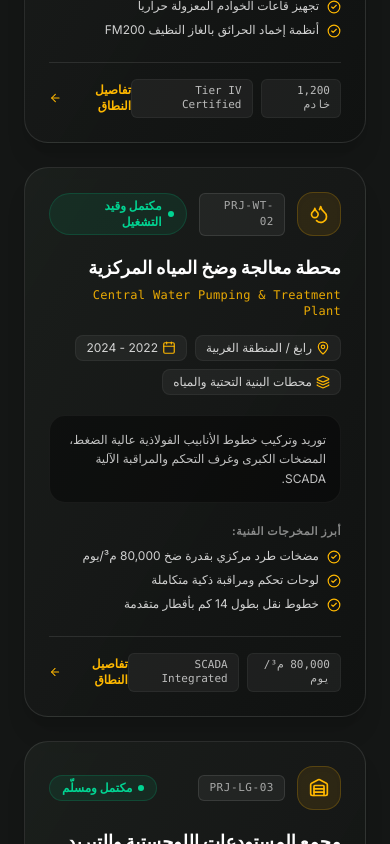
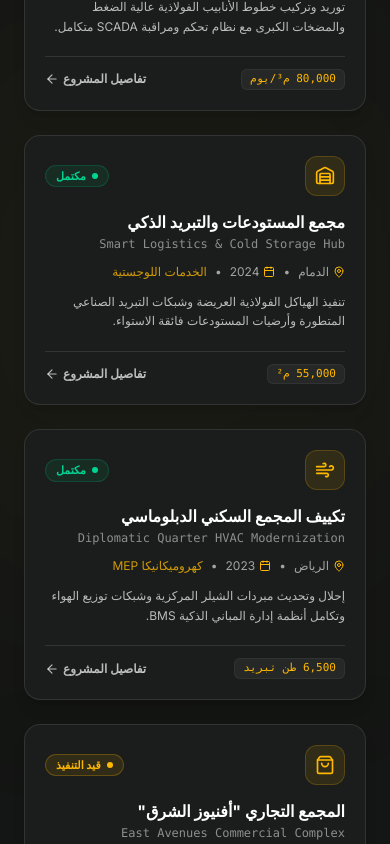
Before and after one commit to ahmedbondok2019/power-react, a React (Vite) app: page /projects in a window 390 px wide. Shown: the part 6860-7704 px from the top of the page. Built offline with nearby package versions, Linux system fonts and the light colour scheme; a web font is replaced by a local one.

Commit message:
Streamline Additional Projects cards to be minimalist and clean

```diff
--- a/src/components/projects/AdditionalProjectsSection.jsx
+++ b/src/components/projects/AdditionalProjectsSection.jsx
@@ -14,185 +14,126 @@ import {
   MapPin,
   Calendar,
   Layers,
-  CheckCircle2,
-  Clock,
-  ArrowLeft,
-  Sparkles,
-  ShieldCheck,
-  Zap
+  ArrowLeft
 } from 'lucide-react';
 
 const ADDITIONAL_PROJECTS_DATA = [
   {
     id: 'data-center-riyadh',
-    code: 'PRJ-DC-01',
-    title: 'مركز البيانات السحابية فائق الأمان (Tier IV)',
+    title: 'مركز البيانات السحابية (Tier IV)',
     titleEn: 'Hyperscale Tier IV Cloud Data Center',
-    category: 'مراكز البيانات والاتصالات',
+    category: 'مراكز البيانات',
     location: 'الرياض',
-    year: '2023 - 2024',
-    status: 'مكتمل بنجاح',
+    year: '2024',
+    status: 'مكتمل',
     statusType: 'completed',
     icon: Server,
-    scope: 'تنفيذ أعمال البنية التحتية الحرجة، أنظمة التبريد السائل الدقيق (Precision Cooling)، ومولدات الطاقة الاحتياطية المستمرة.',
-    deliverables: [
-      'أنظمة الطاقة غير المنقطعة (UPS) بقدرة 10MVA',
-      'تجهيز قاعات الخوادم المعزولة حرارياً',
-      'أنظمة إخماد الحرائق بالغاز النظيف FM200'
-    ],
-    specs: { capacity: '1,200 خادم', standard: 'Tier IV Certified' }
+    scope: 'تنفيذ أعمال البنية التحتية الحرجة، أنظمة التبريد السائل الدقيق، ومولدات الطاقة غير المنقطعة UPS بقدرة 10MVA.',
+    highlight: 'Tier IV Certified'
   },
   {
     id: 'water-treatment-rabigh',
-    code: 'PRJ-WT-02',
     title: 'محطة معالجة وضخ المياه المركزية',
     titleEn: 'Central Water Pumping & Treatment Plant',
-    category: 'محطات البنية التحتية والمياه',
-    location: 'رابغ / المنطقة الغربية',
-    year: '2022 - 2024',
-    status: 'مكتمل وقيد التشغيل',
+    category: 'البنية التحتية والمياه',
+    location: 'رابغ',
+    year: '2024',
+    status: 'مكتمل',
     statusType: 'completed',
     icon: Droplets,
-    scope: 'توريد وتركيب خطوط الأنابيب الفولاذية عالية الضغط، المضخات الكبرى وغرف التحكم والمراقبة الآلية SCADA.',
-    deliverables: [
-      'مضخات طرد مركزي بقدرة ضخ 80,000 م³/يوم',
-      'لوحات تحكم ومراقبة ذكية متكاملة',
-      'خطوط نقل بطول 14 كم بأقطار متقدمة'
-    ],
-    specs: { output: '80,000 م³/يوم', control: 'SCADA Integrated' }
+    scope: 'توريد وتركيب خطوط الأنابيب الفولاذية عالية الضغط والمضخات الكبرى مع نظام تحكم ومراقبة SCADA متكامل.',
+    highlight: '80,000 م³/يوم'
   },
   {
     id: 'logistics-hub-dammam',
-    code: 'PRJ-LG-03',
-    title: 'مجمع المستودعات اللوجستية والتبريد الذكي',
+    title: 'مجمع المستودعات والتبريد الذكي',
     titleEn: 'Smart Logistics & Cold Storage Hub',
-    category: 'الخدمات اللوجستية والتخزين',
-    location: 'ميناء الملك عبد العزيز / الدمام',
-    year: '2023 - 2024',
-    status: 'مكتمل ومسلّم',
+    category: 'الخدمات اللوجستية',
+    location: 'الدمام',
+    year: '2024',
+    status: 'مكتمل',
     statusType: 'completed',
     icon: Warehouse,
-    scope: 'الهياكل الفولاذية العريضة، شبكات التبريد الصناعي المتطورة، وأنظمة الإطفاء الرغوي المؤتمتة للمخازن الجمركية.',
-    deliverables: [
-      'مستودعات مبردة ومجمدة حتى -25°C',
-      'أرضيات صناعية عالية التحمل فائق الاستواء',
-      'أرصفة تحميل هيدروليكية ذكية (Dock Levelers)'
-    ],
-    specs: { area: '55,000 م²', capacity: '40,000 طبلية' }
+    scope: 'تنفيذ الهياكل الفولاذية العريضة وشبكات التبريد الصناعي المتطورة وأرضيات المستودعات فائقة الاستواء.',
+    highlight: '55,000 م²'
   },
   {
     id: 'dq-hvac-riyadh',
-    code: 'PRJ-MEP-04',
-    title: 'تطوير شبكات التكييف المركزي للحي الدبلوماسي',
+    title: 'تكييف المجمع السكني الدبلوماسي',
     titleEn: 'Diplomatic Quarter HVAC Modernization',
-    category: 'المقاولات الكهروميكانيكية (MEP)',
+    category: 'كهروميكانيكا MEP',
     location: 'الرياض',
-    year: '2023 - 2024',
-    status: 'مكتمل بنجاح',
+    year: '2023',
+    status: 'مكتمل',
     statusType: 'completed',
     icon: Wind,
-    scope: 'إحلال وتحديث مبردات الشيلر المركزية، شبكات توزيع الهواء المعزولة، وتكامل أنظمة إدارة المباني الذكية (BMS).',
-    deliverables: [
-      'وحدات تبريد مياه بقدرة 6,500 طن تبريد',
-      'تحديث مجاري الهواء وتخفيض استهلاك الطاقة 35%',
-      'تطبيق نظام مراقبة تدفق الهواء الذكي'
-    ],
-    specs: { cooling: '6,500 طن تبريد', efficiency: '35% توفير طاقة' }
+    scope: 'إحلال وتحديث مبردات الشيلر المركزية وشبكات توزيع الهواء وتكامل أنظمة إدارة المباني الذكية BMS.',
+    highlight: '6,500 طن تبريد'
   },
   {
     id: 'avenues-east-khobar',
-    code: 'PRJ-CM-05',
-    title: 'المجمع التجاري والإداري "أفنيوز الشرق"',
-    titleEn: 'East Avenues Commercial & Business Complex',
-    category: 'المباني التجارية والإدارية',
-    location: 'الخبر / المنطقة الشرقية',
-    year: '2024 - مستمر',
-    status: 'قيد التنفيذ الميداني',
+    title: 'المجمع التجاري "أفنيوز الشرق"',
+    titleEn: 'East Avenues Commercial Complex',
+    category: 'المباني التجارية',
+    location: 'الخبر',
+    year: '2024',
+    status: 'قيد التنفيذ',
     statusType: 'ongoing',
     icon: ShoppingBag,
-    scope: 'الأعمال الكهربائية للجهد المتوسط والمنخفض، شبكات التيار الخفيف والإنارة التفاعلية للواجهات والممرات.',
-    deliverables: [
-      'محولات توزيع قدرة 13.8kV وغرف كهرباء رئيسية',
-      'شبكات الألياف الضوئية وأنظمة الأمن والمراقبة',
-      'نظام مواقف سيارات ذكي متعدد المستويات'
-    ],
-    specs: { area: '90,000 م²', retail: '120 معرضاً ومكتباً' }
+    scope: 'الأعمال الكهربائية للجهد المتوسط والمنخفض، شبكات التيار الخفيف والإنارة التفاعلية للمجمع.',
+    highlight: '90,000 م²'
   },
   {
     id: 'solar-pv-sakaka',
-    code: 'PRJ-RN-06',
-    title: 'محطة الطاقة الشمسية الكهروضوئية المساندة',
+    title: 'محطة الطاقة الشمسية الكهروضوئية',
     titleEn: 'Auxiliary Solar PV Power Station',
-    category: 'الطاقة المتجددة والاستدامة',
-    location: 'سكاكا / الجوف',
-    year: '2023 - 2024',
-    status: 'مكتمل بنجاح',
+    category: 'الطاقة المتجددة',
+    location: 'سكاكا',
+    year: '2024',
+    status: 'مكتمل',
     statusType: 'completed',
     icon: SunMedium,
-    scope: 'الأعمال الإنشائية والمدنية، هياكل التثبيت الميكانيكية، وربط عواكس ومحولات الطاقة بالشبكة المحلية.',
-    deliverables: [
-      'تركيب 45,000 لوح شمسي عالي الكفاءة',
-      'شبكة كابلات تيار مستمر وتحكم متطورة',
-      'محطة تحويل فرعية بقدرة 25 ميجاوات'
-    ],
-    specs: { power: '25 ميجاوات', panels: '45,000 لوح' }
+    scope: 'الأعمال الإنشائية والمدنية، هياكل التثبيت الميكانيكية، وتركيب 45,000 لوح شمسي عالي الكفاءة.',
+    highlight: '25 ميجاوات'
   },
   {
     id: 'the-gate-tower-jeddah',
-    code: 'PRJ-TW-07',
-    title: 'برج الأعمال التخصصي "ذا جيت"',
+    title: 'برج الأعمال "ذا جيت"',
     titleEn: 'The Gate Specialized Business Tower',
-    category: 'الأبراج والمباني الشاهقة',
+    category: 'الأبراج والمباني',
     location: 'جدة',
-    year: '2022 - 2024',
-    status: 'تسليم نهائي',
+    year: '2024',
+    status: 'مكتمل',
     statusType: 'completed',
     icon: Building,
-    scope: 'أعمال مكافحة الحريق المعتمدة (NFPA)، المصاعد البانورامية فائقة السرعة، وأنظمة إدارة المرافق الحيوية.',
-    deliverables: [
-      'شبكات رشاشات ومضخات حريق مطابقة للمواصفات',
-      '8 مصاعد ذكية عالية السرعة مجهزة بحجز الوجهة',
-      'واجهات ألومنيوم وزجاجية مزدوجة عازلة للحرارة'
-    ],
-    specs: { floors: '32 طابقاً', height: '145 متراً' }
+    scope: 'أعمال مكافحة الحريق المعتمدة NFPA، والمصاعد البانورامية فائقة السرعة، والواجهات الزجاجية العازلة.',
+    highlight: '32 طابقاً'
   },
   {
     id: 'forensic-labs-madina',
-    code: 'PRJ-LB-08',
-    title: 'مجمع المختبرات الجنائية والتحليلية',
-    titleEn: 'Forensic & Analytical Laboratories Complex',
+    title: 'مجمع المختبرات التحليلية',
+    titleEn: 'Analytical Laboratories Complex',
     category: 'المنشآت الطبية والبحثية',
     location: 'المدينة المنورة',
-    year: '2023 - 2024',
-    status: 'مكتمل بنجاح',
+    year: '2023',
+    status: 'مكتمل',
     statusType: 'completed',
     icon: FlaskConical,
-    scope: 'غرف العزل البيولوجي المعقمة، أنظمة الضغط التفاضلي والسلبي، وشبكات الغازات المخبرية النقية.',
-    deliverables: [
-      'فلاتر هواء HEPA فائقة النقاء لغرف الأبحاث',
-      'شبكات غازات نقية متوافقة مع متطلبات المعايرة',
-      'أثاث ومقاعد مخبرية معالجة ضد الأحماض والمواد الكيميائية'
-    ],
-    specs: { labs: '18 مختبراً تخصصياً', standard: 'ISO 17025 Compliant' }
+    scope: 'غرف العزل البيولوجي المعقمة، أنظمة الضغط التفاضلي والسلبي، وشبكات الغازات المخبرية فائقة النقاء.',
+    highlight: '18 مختبراً معقماً'
   },
   {
     id: 'marine-corniche-jizan',
-    code: 'PRJ-MR-09',
-    title: 'تطوير واجهة الكورنيش والمرافق البحرية',
-    titleEn: 'North Corniche Marine Facilities & Promenade',
-    category: 'التطوير الحضري والسياحي',
+    title: 'تطوير المرافق والواجهة البحرية',
+    titleEn: 'Marine Facilities & Waterfront',
+    category: 'التطوير الحضري',
     location: 'جازان',
-    year: '2024 - مستمر',
-    status: 'قيد التنفيذ الميداني',
+    year: '2024',
+    status: 'قيد التنفيذ',
     statusType: 'ongoing',
     icon: Anchor,
-    scope: 'الإنشاءات الخرسانية المقاومة للأملاح البحرية، شبكات الري الآلي، وممشى بحري مزود بأنظمة الإنارة الذكية.',
-    deliverables: [
-      'جدار حماية بحري بطول 3.5 كم وخرسانات معالجة',
-      'مرافق رسو قوارب نزهة وخدمات لوجستية',
-      'إنارة تجميلية ذكية موفرة للطاقة مع أنظمة تحكم مركزي'
-    ],
-    specs: { length: '3.5 كم ساحلي', concrete: '40,000 م³ خرسانة' }
+    scope: 'الإنشاءات الخرسانية المقاومة للأملاح البحرية، شبكات الري الآلي، ومرافق رسو القوارب والإنارة الذكية.',
+    highlight: '3.5 كم ساحلي'
   }
 ];
 
@@ -200,26 +141,25 @@ const AdditionalProjectsSection = () => {
   return (
     <section
       id="مشاريع-إضافية"
-      className="relative w-full bg-[#141615] text-white py-24 sm:py-32 overflow-hidden select-none border-t border-white/5"
+      className="relative w-full bg-[#141615] text-white py-20 lg:py-28 overflow-hidden select-none border-t border-white/5"
       dir="rtl"
     >
-      {/* Ambient Lighting & Glow */}
-      <div className="absolute top-1/3 left-0 w-[550px] h-[550px] bg-[#FFB800]/5 rounded-full blur-[160px] pointer-events-none -z-0" />
-      <div className="absolute bottom-1/4 right-0 w-[600px] h-[600px] bg-[#2A352F]/30 rounded-full blur-[170px] pointer-events-none -z-0" />
-      <div className="absolute top-10 right-1/4 w-[350px] h-[350px] bg-[#FFB800]/5 rounded-full blur-[140px] pointer-events-none -z-0" />
+      {/* Background Ambient Glow */}
+      <div className="absolute top-1/4 right-0 w-[500px] h-[500px] bg-[#FFB800]/5 rounded-full blur-[150px] pointer-events-none -z-0" />
+      <div className="absolute bottom-1/4 left-0 w-[500px] h-[500px] bg-[#2A352F]/30 rounded-full blur-[150px] pointer-events-none -z-0" />
 
       <div className="max-w-7xl mx-auto px-6 relative z-10">
 
         {/* Section Header */}
-        <div className="flex flex-col items-start w-full mb-12 sm:mb-16">
+        <div className="text-right mb-12 sm:mb-14">
           <SectionTitle title="المشاريع الإضافية" theme="dark" />
-          <p className="text-white/70 text-sm sm:text-base lg:text-lg max-w-3xl mt-4 leading-relaxed font-medium">
-            سجل ممتد من المشاريع الهندسية التخصصية المنجزة والجارية في مختلف قطاعات البنية التحتية، الطاقة، المرافق الطبية، والمنشآت الحيوية في كافة أنحاء المملكة.
+          <p className="text-white/70 text-sm sm:text-base lg:text-lg max-w-2xl mt-4 leading-relaxed font-medium">
+            سجل ممتد من المشاريع الهندسية والتخصصية المنفذة في مختلف قطاعات المملكة.
           </p>
         </div>
 
-        {/* Professional Non-Image Engineering Cards Grid */}
-        <div className="grid grid-cols-1 md:grid-cols-2 lg:grid-cols-3 gap-6 sm:gap-8">
+        {/* Streamlined Minimalist Engineering Cards Grid */}
+        <div className="grid grid-cols-1 md:grid-cols-2 lg:grid-cols-3 gap-6">
           {ADDITIONAL_PROJECTS_DATA.map((project, idx) => {
             const IconComponent = project.icon;
             const isCompleted = project.statusType === 'completed';
@@ -227,98 +167,72 @@ const AdditionalProjectsSection = () => {
             return (
               <motion.div
                 key={project.id}
-                initial={{ opacity: 0, y: 30 }}
+                initial={{ opacity: 0, y: 20 }}
                 whileInView={{ opacity: 1, y: 0 }}
                 viewport={{ once: true }}
-                transition={{ duration: 0.5, delay: (idx % 3) * 0.1 }}
-                className="group relative rounded-3xl bg-gradient-to-br from-[#1C201D]/90 via-[#161817]/95 to-[#101211] border border-white/10 p-6 sm:p-7 flex flex-col justify-between hover:border-[#FFB800]/50 transition-all duration-400 shadow-xl hover:shadow-[0_20px_45px_rgba(0,0,0,0.85)] hover:-translate-y-1.5 overflow-hidden"
+                transition={{ duration: 0.4, delay: (idx % 3) * 0.08 }}
+                className="group relative rounded-2xl bg-[#1A1D1B] border border-white/10 p-5 sm:p-6 flex flex-col justify-between hover:border-[#FFB800]/50 transition-all duration-300 hover:-translate-y-1 shadow-lg"
               >
-                {/* Subtle Card Ambient Glow on Hover */}
-                <div className="absolute -top-24 -left-24 w-48 h-48 bg-[#FFB800]/0 group-hover:bg-[#FFB800]/10 rounded-full blur-3xl transition-all duration-500 pointer-events-none" />
-
                 <div>
-                  {/* Top Bar: Icon, Code & Status Badge */}
-                  <div className="flex items-center justify-between gap-3 mb-5">
-                    <div className="flex items-center gap-3">
-                      <div className="w-11 h-11 sm:w-12 sm:h-12 rounded-2xl bg-[#FFB800]/10 border border-[#FFB800]/20 flex items-center justify-center text-[#FFB800] group-hover:scale-110 transition-transform duration-300 shadow-inner">
-                        <IconComponent className="w-5 h-5 sm:w-6 sm:h-6" />
-                      </div>
-                      <span className="text-[11px] font-mono tracking-wider px-2.5 py-1 rounded-md bg-white/5 border border-white/10 text-white/60">
-                        {project.code}
-                      </span>
+                  {/* Top Bar: Icon + Status Pill */}
+                  <div className="flex items-center justify-between mb-4">
+                    <div className="w-10 h-10 rounded-xl bg-[#FFB800]/10 border border-[#FFB800]/20 flex items-center justify-center text-[#FFB800] group-hover:scale-105 transition-transform">
+                      <IconComponent className="w-5 h-5" />
                     </div>
 
-                    <div className={`flex items-center gap-1.5 px-3 py-1 rounded-full text-xs font-bold border ${
+                    <div className={`flex items-center gap-1.5 px-2.5 py-0.5 rounded-full text-[11px] font-bold border ${
                       isCompleted
                         ? 'bg-emerald-500/10 text-emerald-400 border-emerald-500/20'
                         : 'bg-[#FFB800]/10 text-[#FFB800] border-[#FFB800]/25'
                     }`}>
                       <span className={`w-1.5 h-1.5 rounded-full ${
-                        isCompleted ? 'bg-emerald-400' : 'bg-[#FFB800] animate-pulse'
+                        isCompleted ? 'bg-emerald-400' : 'bg-[#FFB800]'
                       }`} />
                       <span>{project.status}</span>
                     </div>
                   </div>
 
-                  {/* Project Titles */}
-                  <div className="space-y-1.5 mb-4 text-right">
-                    <h3 className="text-lg sm:text-xl font-extrabold text-white group-hover:text-[#FFB800] transition-colors leading-snug">
+                  {/* Titles */}
+                  <div className="text-right space-y-1 mb-3">
+                    <h3 className="text-base sm:text-lg font-bold text-white group-hover:text-[#FFB800] transition-colors leading-tight">
                       {project.title}
                     </h3>
-                    <p className="text-xs text-[#FFB800]/90 font-mono tracking-wide">
+                    <p className="text-xs text-white/50 font-mono">
                       {project.titleEn}
                     </p>
                   </div>
 
-                  {/* Location, Category & Date Metadata Tags */}
-                  <div className="flex flex-wrap items-center gap-2 mb-5">
-                    <span className="flex items-center gap-1 text-xs text-white/80 bg-white/5 px-2.5 py-1 rounded-lg border border-white/5">
-                      <MapPin className="w-3.5 h-3.5 text-[#FFB800]" />
+                  {/* Compact Metadata Row */}
+                  <div className="flex items-center gap-2 text-xs text-white/60 mb-3 text-right">
+                    <span className="flex items-center gap-1">
+                      <MapPin className="w-3 h-3 text-[#FFB800]" />
                       <span>{project.location}</span>
                     </span>
-                    <span className="flex items-center gap-1 text-xs text-white/80 bg-white/5 px-2.5 py-1 rounded-lg border border-white/5">
-                      <Calendar className="w-3.5 h-3.5 text-[#FFB800]" />
+                    <span>•</span>
+                    <span className="flex items-center gap-1">
+                      <Calendar className="w-3 h-3 text-[#FFB800]" />
                       <span>{project.year}</span>
                     </span>
-                    <span className="flex items-center gap-1 text-xs text-white/80 bg-white/5 px-2.5 py-1 rounded-lg border border-white/5">
-                      <Layers className="w-3.5 h-3.5 text-[#FFB800]" />
-                      <span>{project.category}</span>
+                    <span>•</span>
+                    <span className="text-[#FFB800]/80">
+                      {project.category}
                     </span>
                   </div>
 
-                  {/* Scope Description */}
-                  <div className="p-3.5 rounded-2xl bg-black/40 border border-white/5 mb-5 text-right">
-                    <p className="text-xs sm:text-sm text-white/75 leading-relaxed">
-                      {project.scope}
-                    </p>
-                  </div>
-
-                  {/* Key Deliverables Bullet Points */}
-                  <div className="space-y-2 mb-6 text-right">
-                    <span className="text-[11px] font-bold text-white/50 uppercase tracking-wider block mb-2">
-                      أبرز المخرجات الفنية:
-                    </span>
-                    {project.deliverables.map((item, dIdx) => (
-                      <div key={dIdx} className="flex items-start gap-2 text-xs text-white/80">
-                        <CheckCircle2 className="w-3.5 h-3.5 text-[#FFB800] shrink-0 mt-0.5" />
-                        <span className="leading-tight">{item}</span>
-                      </div>
-                    ))}
-                  </div>
+                  {/* Short Scope Text */}
+                  <p className="text-xs sm:text-sm text-white/70 leading-relaxed text-right line-clamp-2">
+                    {project.scope}
+                  </p>
                 </div>
 
-                {/* Card Specs Footer */}
-                <div className="pt-4 border-t border-white/10 flex items-center justify-between text-xs text-white/60">
-                  <div className="flex items-center gap-2">
-                    {Object.entries(project.specs).map(([key, val], sIdx) => (
-                      <span key={sIdx} className="bg-white/5 px-2.5 py-1 rounded-md text-[11px] text-white/70 border border-white/5 font-mono">
-                        {val}
-                      </span>
-                    ))}
-                  </div>
+                {/* Clean Bottom Bar */}
+                <div className="mt-5 pt-3 border-t border-white/10 flex items-center justify-between text-xs">
+                  <span className="px-2 py-0.5 rounded-md bg-white/5 text-[11px] text-[#FFB800] font-mono border border-white/5">
+                    {project.highlight}
+                  </span>
 
-                  <div className="flex items-center gap-1 text-[#FFB800] font-bold group-hover:-translate-x-1 transition-transform">
-                    <span>تفاصيل النطاق</span>
+                  <div className="flex items-center gap-1 text-white/70 group-hover:text-[#FFB800] text-xs font-semibold group-hover:-translate-x-1 transition-all">
+                    <span>تفاصيل المشروع</span>
                     <ArrowLeft className="w-3.5 h-3.5" />
                   </div>
                 </div>
```
